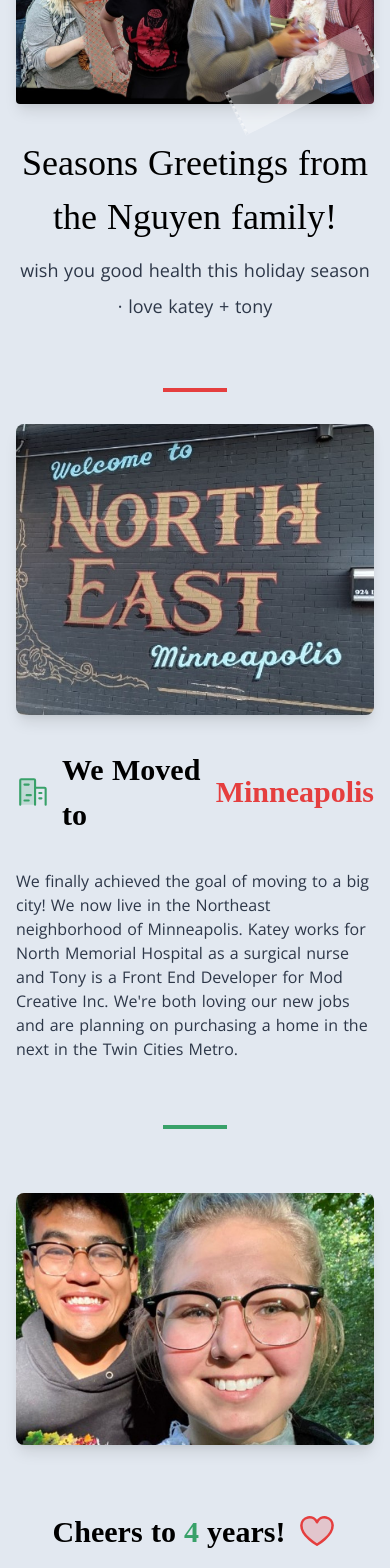
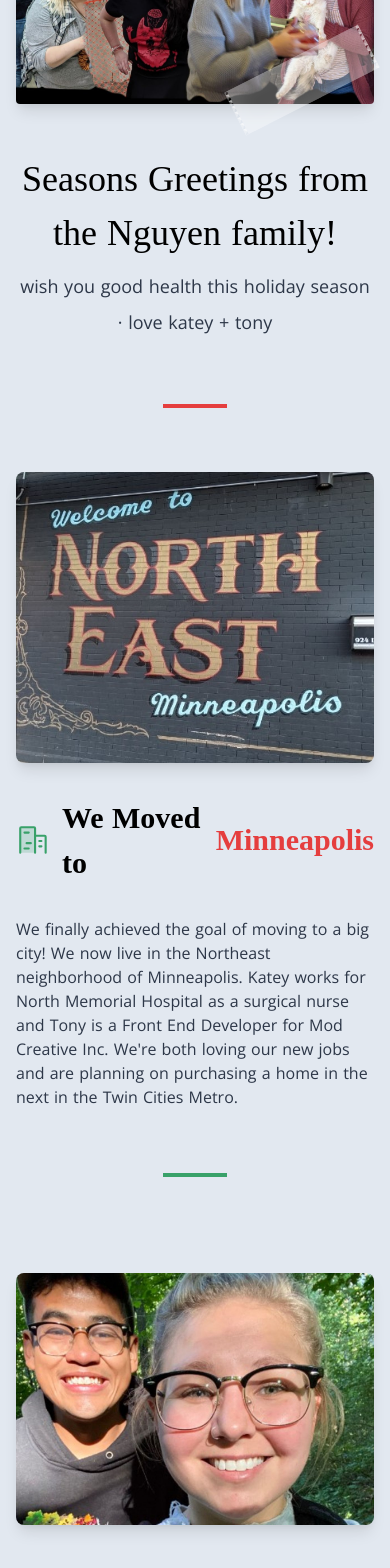
Before and after one commit to TonyFwin/christmas-card, a Nuxt app: page / in a window 390 px wide. Shown: the part 180-1748 px from the top of the page. Built offline with nearby package versions, Linux system fonts and the light colour scheme; a web font is replaced by a local one.

Commit message:
Added padded-section utility class

```diff
--- a/assets/css/tailwind.css
+++ b/assets/css/tailwind.css
@@ -14,9 +14,15 @@
   .gallery-photo {
     @apply max-w-full rounded-lg shadow-lg;
   }
+  .padded-section {
+    @apply py-4;
+  }
 }
 
 @responsive md {
+  .padded-section {
+    @apply py-8;
+  }
   .red-line,
   .green-line {
     @apply mt-16;
--- a/components/Anniversary.vue
+++ b/components/Anniversary.vue
@@ -1,5 +1,5 @@
 <template>
-  <section class="py-4 md:py-8">
+  <section class="padded-section">
     <div class="container m-auto flex flex-wrap">
       <div class="w-full md:w-5/12 ml-auto order-0 lg:order-1 my-8 md:my-auto">
         <img
--- a/components/Greeting.vue
+++ b/components/Greeting.vue
@@ -1,5 +1,5 @@
 <template>
-  <section class="py-4 md:py-8">
+  <section class="padded-section">
     <div class="container m-auto flex flex-col text-center">
       <h1 class="text-4xl md:text-5xl lg:text-6xl font-medium">
         Seasons Greetings from the Nguyen family!
--- a/components/Moving.vue
+++ b/components/Moving.vue
@@ -1,5 +1,5 @@
 <template>
-  <section class="py-4 md:py-8">
+  <section class="padded-section">
     <div class="container m-auto flex flex-wrap">
       <div class="w-full md:w-5/12 m-auto">
         <img
--- a/components/Pets.vue
+++ b/components/Pets.vue
@@ -1,5 +1,5 @@
 <template>
-  <section class="py-4 md:py-8">
+  <section class="padded-section">
     <div class="container mx-auto text-center mb-8 lg:mb-16">
       <h2 class="text-4xl font-semibold flex justify-center items-center">
         <svg
```
